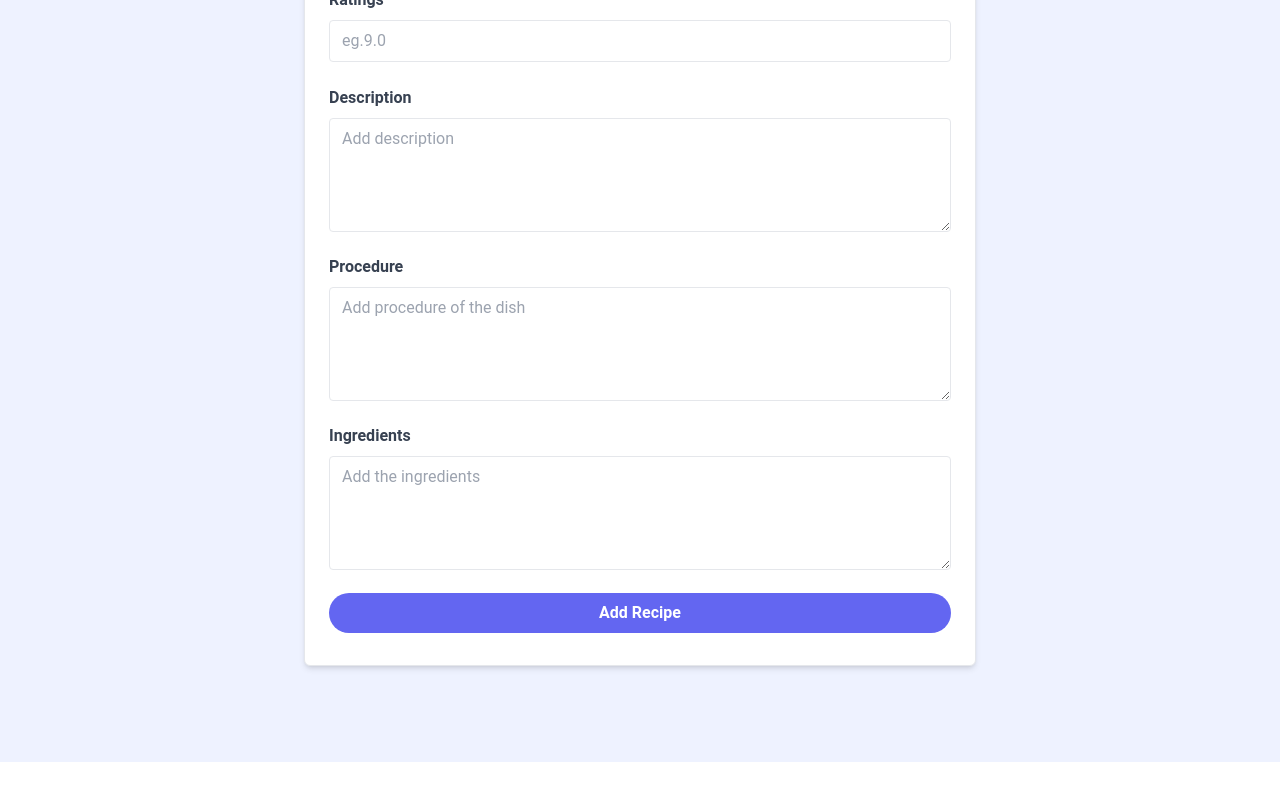
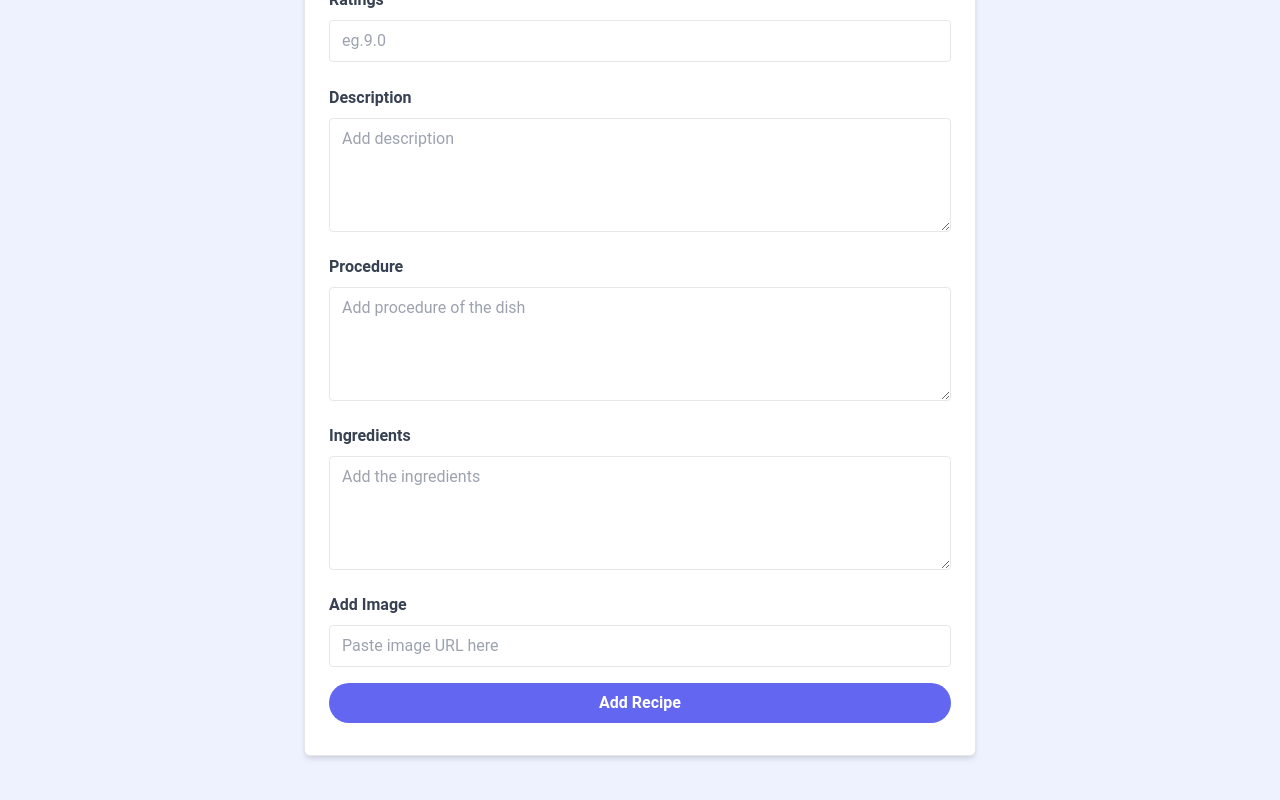
Before and after one commit to JLasyaRai/Hey-Foodie-Recipe-App, a React app: page /add-recipe in a window 1280 px wide. Shown: the part 443-1243 px from the top of the page. Before the commit the page ends 1205 px from the top, so only its background shows below. Built offline with nearby package versions, Linux system fonts and the light colour scheme; the HTML template or start-up script is replaced by a standard one.

Commit message:
Update AddRecipePage.jsx

```diff
--- a/src/pages/AddRecipePage.jsx
+++ b/src/pages/AddRecipePage.jsx
@@ -5,10 +5,12 @@ import { useNavigate } from 'react-router-dom';
 const AddRecipePage = ({addRecipeSubmit}) => {
     const[title, setTitle]= useState('');
     const [type, setType] = useState('Non-Veg');
+    const [image, setImage] =useState('');
     const [ratings, setRatings] =useState('');
     const [procedure, setProcedure] = useState('');
     const [description, setDescription] = useState('');
     const [cookingIngredient, setCookingIngredient] = useState('');
+
 
     const navigate = useNavigate();
 
@@ -18,13 +20,15 @@ const AddRecipePage = ({addRecipeSubmit}) => {
         const newRecipe = {
             title,
             type,
+            image,
             ratings,
             description,
             procedure,
             cooking :{
                 ingredient : cookingIngredient
 
-            }
+            },
+
         }
         addRecipeSubmit(newRecipe);
         return navigate('/recipes');
@@ -147,12 +151,26 @@ const AddRecipePage = ({addRecipeSubmit}) => {
           </div>
 
 
+          <div className="mb-4">
+              <label htmlFor="image-url" className="block text-gray-700 font-bold mb-2">Add Image</label>
+              <input
+                type="text"
+                id="image-url"
+                name="image-url"
+                className="border rounded w-full py-2 px-3"
+                placeholder="Paste image URL here"
+                value={image}
+                onChange={(e) => setImage(e.target.value)}
+              />
+            </div>
+
+
+
 
           <div>
             <button
               className="bg-indigo-500 hover:bg-indigo-600 text-white font-bold py-2 px-4 rounded-full w-full focus:outline-none focus:shadow-outline"
-              type="submit"
-            >
+              type="submit">
               Add Recipe
             </button>
           </div>
```
